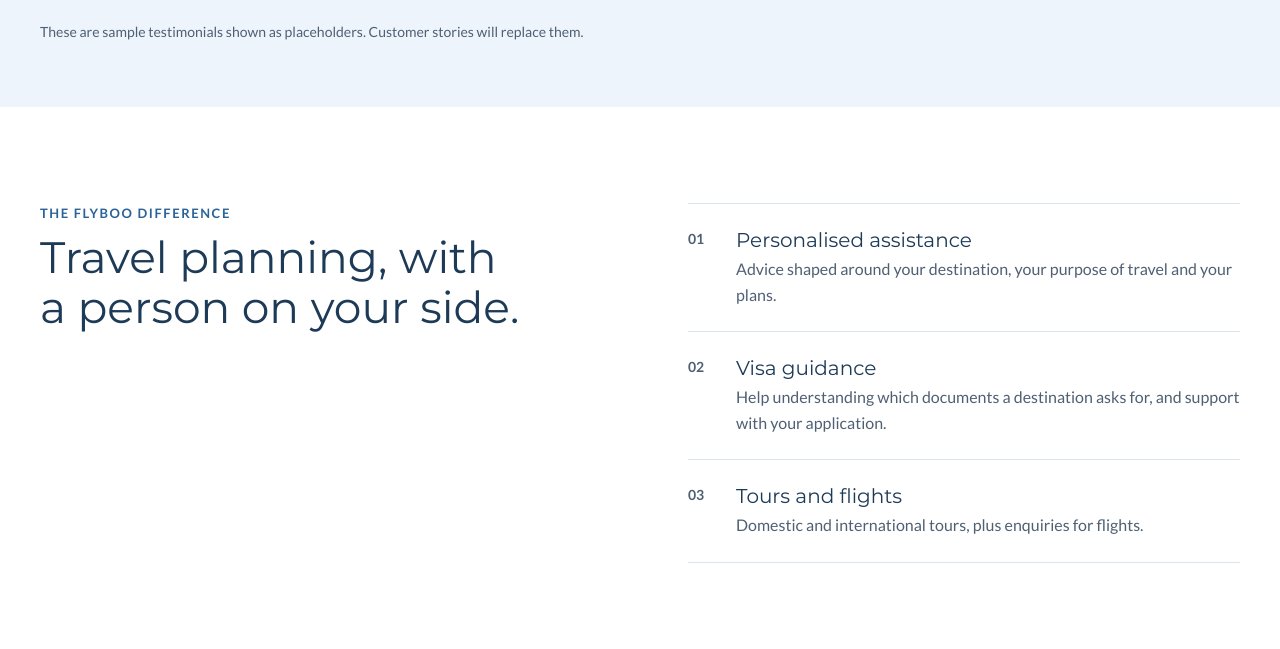
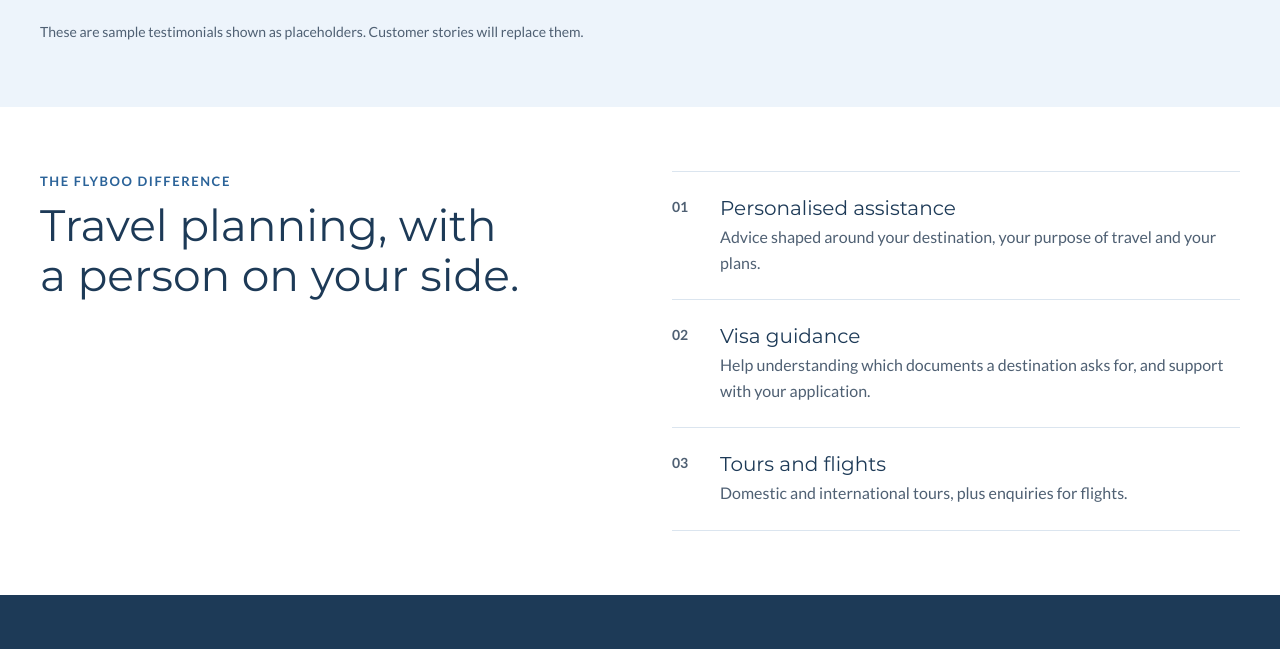
Before and after one commit to Vegamana/FlyBoo, a plain HTML site: page index.html in a window 1280 px wide. Shown: the part 2628-3277 px from the top of the page. Drawn offline with Linux system fonts and the light colour scheme.

Commit message:
Tighten spacing of the FLYBOO difference section
Co-Authored-By: Claude Sonnet 5.5 <noreply@anthropic.com>

```diff
--- a/assets/css/home.css
+++ b/assets/css/home.css
@@ -140,9 +140,11 @@
 .home-note { margin: var(--space-6) 0 0; font-size: var(--font-size-sm); color: var(--color-text-secondary); }
 
 /* The FLYBOO difference ---------------------------------------------------------------- */
-.difference { display: grid; gap: var(--space-7); }
-@media (min-width: 64em) { .difference { grid-template-columns: minmax(0, 1fr) minmax(0, 1fr); gap: var(--space-9); align-items: start; } }
-.difference h2 { font-size: clamp(1.75rem, 1.2rem + 2vw, 2.75rem); color: var(--color-navy); }
+.difference-section { padding-block: var(--space-8); }
+.difference { display: grid; gap: var(--space-6); }
+@media (min-width: 64em) { .difference { grid-template-columns: minmax(0, 1fr) minmax(0, 1fr); gap: var(--space-8); align-items: start; } }
+.difference h2 { margin: 0; font-size: clamp(1.75rem, 1.2rem + 2vw, 2.75rem); color: var(--color-navy); }
+@media (max-width: 39.99em) { .difference-section { padding-block: var(--space-7); } }
 .points { list-style: none; margin: 0; padding: 0; counter-reset: pt; border-top: 1px solid var(--color-border); }
 .points li { position: relative; padding: var(--space-5) 0 var(--space-5) 3rem; border-bottom: 1px solid var(--color-border); counter-increment: pt; }
 .points li::before { content: counter(pt, decimal-leading-zero); position: absolute; left: 0; top: var(--space-5); font-size: var(--font-size-sm); font-weight: 600; color: var(--color-text-secondary); }
--- a/index.html
+++ b/index.html
@@ -9,7 +9,7 @@
   <script>document.documentElement.classList.add('js');</script>
   <link rel="stylesheet" href="assets/css/tokens.css?v=20261107a">
   <link rel="stylesheet" href="assets/css/main.css?v=20261113h">
-  <link rel="stylesheet" href="assets/css/home.css?v=20261114a">
+  <link rel="stylesheet" href="assets/css/home.css?v=20261114b">
   <link rel="preload" href="assets/fonts/montserrat-var.woff2" as="font" type="font/woff2" crossorigin>
   <script src="assets/js/nav.js" defer></script>
   <script src="assets/js/gallery.js" defer></script>
@@ -209,7 +209,7 @@
     </section>
 
     <!-- E. The FLYBOO difference -->
-    <section class="home-section" aria-labelledby="diff-title">
+    <section class="home-section difference-section" aria-labelledby="diff-title">
       <div class="container difference">
         <div>
           <p class="eyebrow">The FLYBOO difference</p>
```
